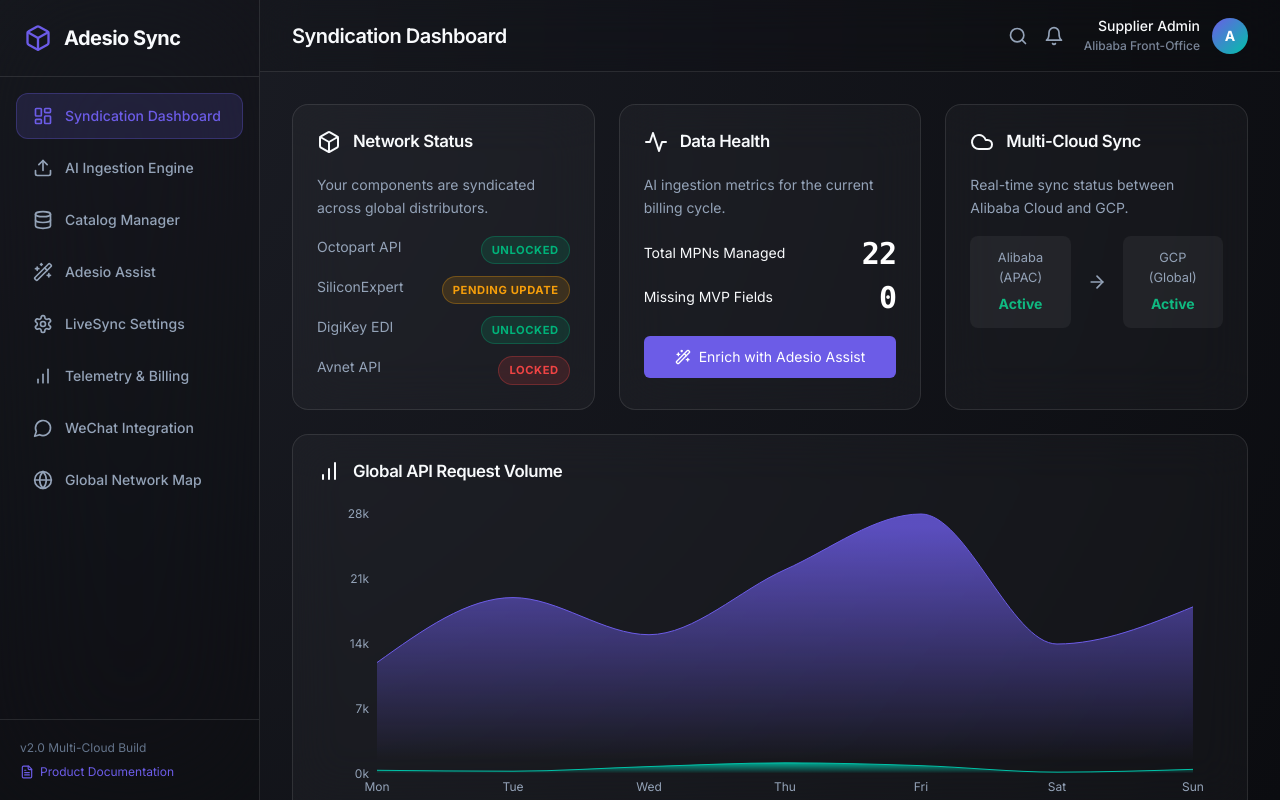
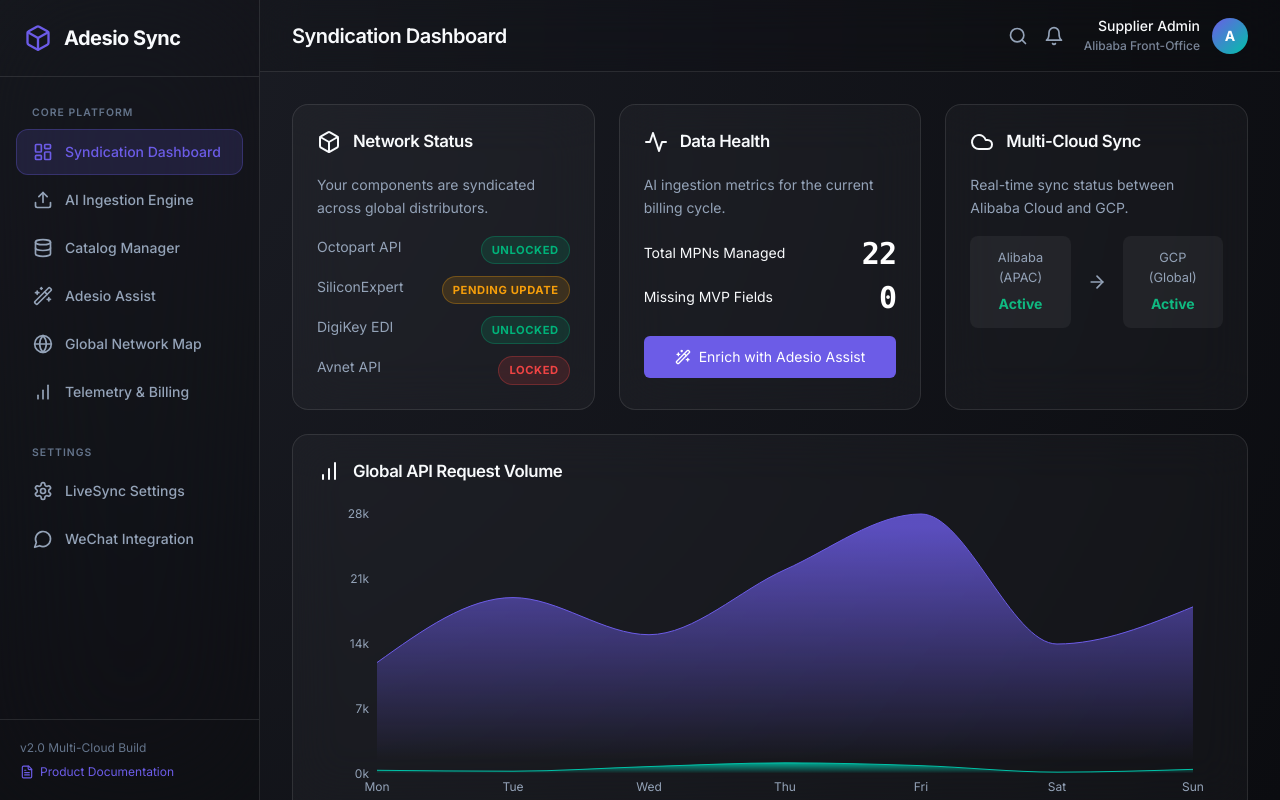
Before and after one commit to Bertier-Adesio/adesio-proxy, a React (Vite) app: page / in a window 1280 px wide. Built offline with nearby package versions, Linux system fonts and the light colour scheme.

Commit message:
layout: group sidebar into Core Platform and Settings sections, moving WeChat Integration and LiveSync Settings

```diff
--- a/src/App.tsx
+++ b/src/App.tsx
@@ -16,16 +16,28 @@
 import ProductDocumentation from './components/ProductDocumentation';
 import './index.css';
 
-const MODULES = [
+const NAVIGATION_SECTIONS = [
+  {
+    title: 'Core Platform',
+    items: [
       { id: 'dashboard', label: 'Syndication Dashboard', icon: <LayoutDashboard size={20} /> },
       { id: 'ingestion', label: 'AI Ingestion Engine', icon: <Upload size={20} /> },
       { id: 'catalog', label: 'Catalog Manager', icon: <Database size={20} /> },
       { id: 'assist', label: 'Adesio Assist', icon: <Wand2 size={20} /> },
+      { id: 'map', label: 'Global Network Map', icon: <Globe size={20} /> },
+      { id: 'telemetry', label: 'Telemetry & Billing', icon: <BarChart size={20} /> },
+    ]
+  },
+  {
+    title: 'Settings',
+    items: [
       { id: 'integrations', label: 'LiveSync Settings', icon: <Settings size={20} /> },
-  { id: 'telemetry', label: 'Telemetry & Billing', icon: <BarChart size={20} /> },
       { id: 'wechat', label: 'WeChat Integration', icon: <MessageCircle size={20} /> },
-  { id: 'map', label: 'Global Network Map', icon: <Globe size={20} /> },
+    ]
+  }
 ];
+
+const MODULES = NAVIGATION_SECTIONS.flatMap(section => section.items);
 
 function DashboardView() {
   const { catalog, settings, activityLogs } = useAppContext();
@@ -250,7 +262,13 @@
         </div>
 
         <div className="sidebar-nav">
-          {MODULES.map((module) => (
+          {NAVIGATION_SECTIONS.map((section) => (
+            <div key={section.title} style={{ display: 'flex', flexDirection: 'column', gap: '4px', marginBottom: '12px' }}>
+              <div className="nav-section-header">
+                {section.title}
+              </div>
+              <div style={{ display: 'flex', flexDirection: 'column', gap: '2px' }}>
+                {section.items.map((module) => (
                   <div
                     key={module.id}
                     className={`nav-item ${activeModule === module.id ? 'active' : ''}`}
@@ -258,6 +276,9 @@
                   >
                     {module.icon}
                     <span>{module.label}</span>
+                  </div>
+                ))}
+              </div>
             </div>
           ))}
         </div>
--- a/src/index.css
+++ b/src/index.css
@@ -54,6 +54,10 @@
 
   .sidebar-nav {
     @apply flex-1 flex flex-col gap-1.5 p-4 overflow-y-auto;
+  }
+
+  .nav-section-header {
+    @apply px-4 pt-3 pb-1 text-[0.65rem] font-semibold text-slate-500 uppercase tracking-widest select-none;
   }
 
   .nav-item {
```
Lines whose indentation alone changed are shown as unchanged.
